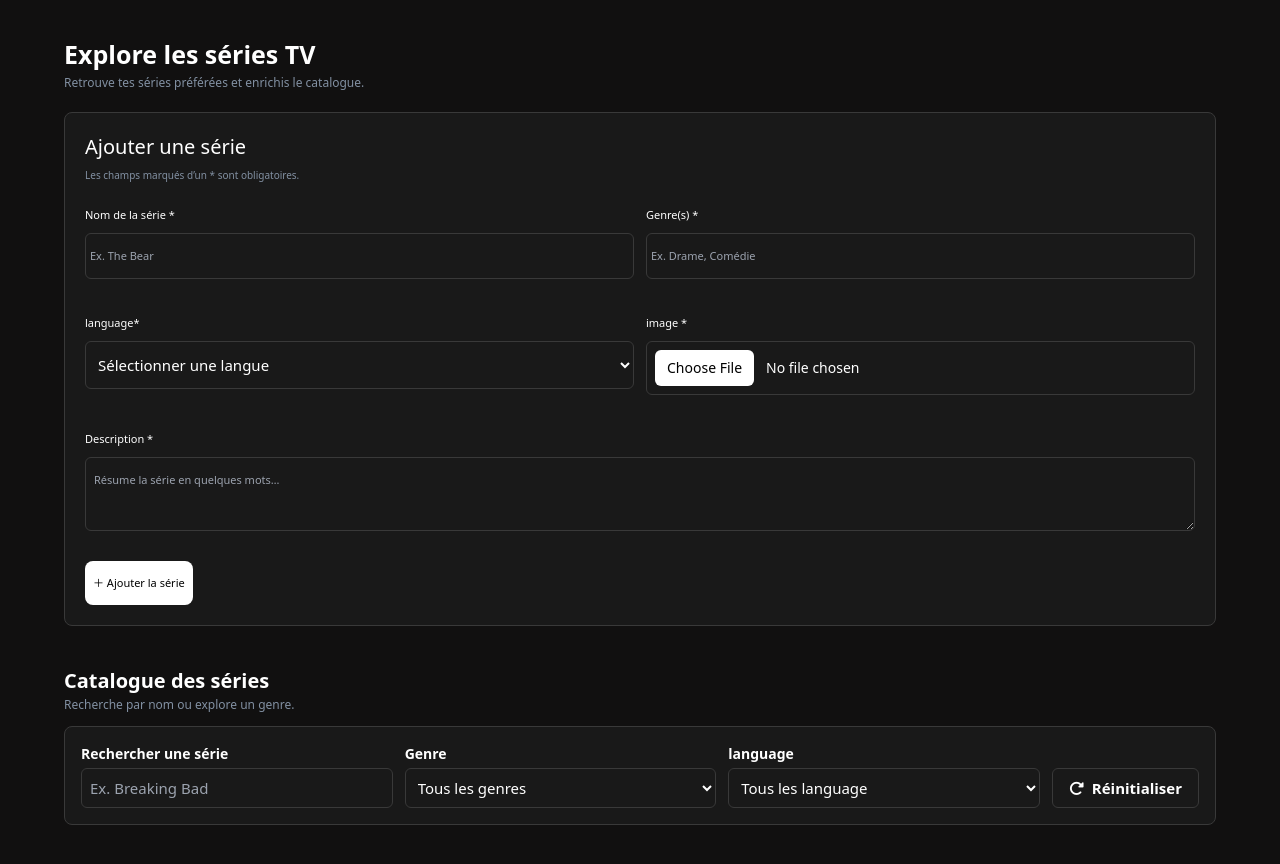
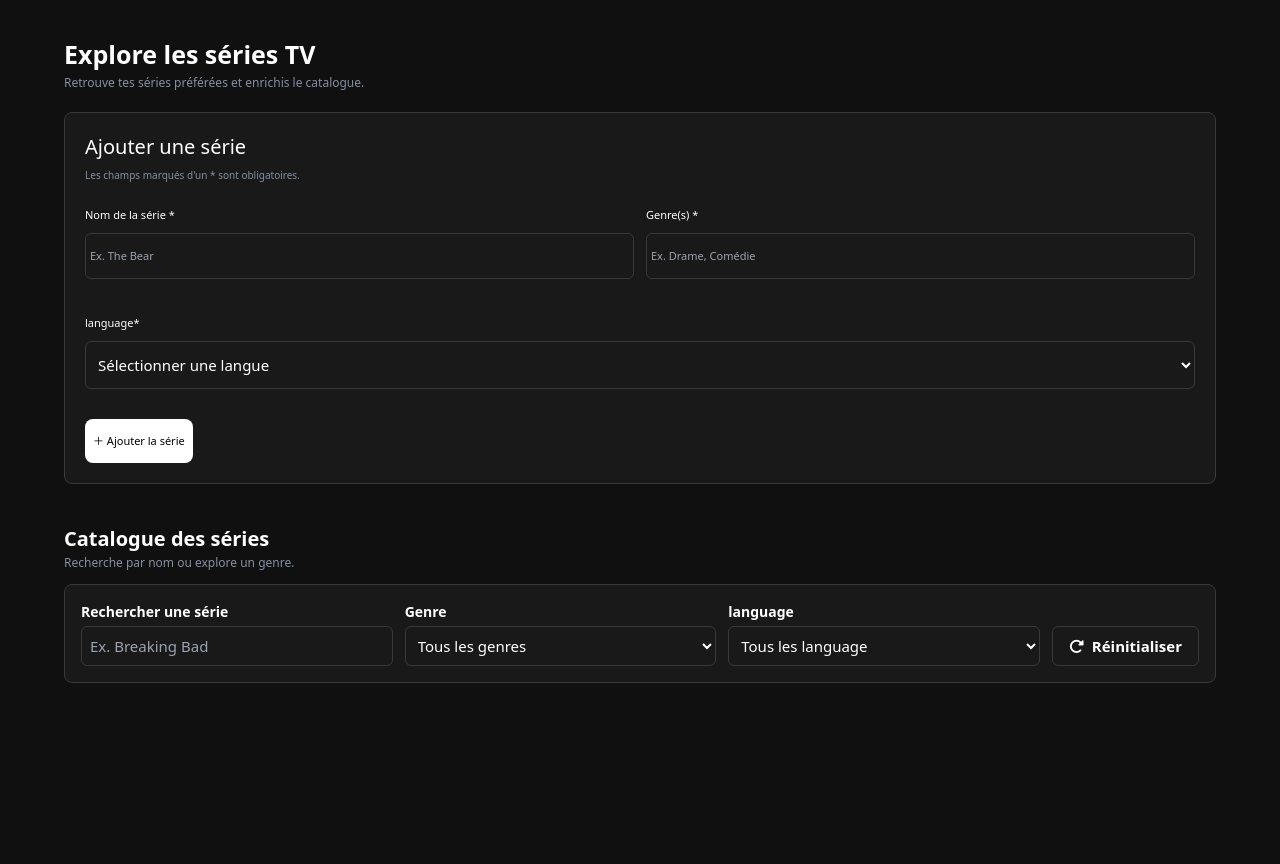
Before and after one commit to yassine-dzaouha/SerieScope, a plain HTML site: page index.html in a window 1280 px wide. Shown: the part 74-938 px from the top of the page. After the commit the page ends 812 px from the top, so only its background shows below. Drawn offline with nearby package versions, Linux system fonts and the light colour scheme; no server answers.

Commit message:
remove the inputs of picture and description

```diff
--- a/index.html
+++ b/index.html
@@ -31,10 +31,10 @@
                     <h1 class="text-[25px] font-bold">Explore les séries TV</h1>
                     <p class="text-[12px] text-[#8290A2]">Retrouve tes séries préférées et enrichis le catalogue.</p>
                 </div>
-<form class="bg-[#191919] p-5 border border-[#393939] rounded-lg leading-7" >
+                <form class="bg-[#191919] p-5 border border-[#393939] rounded-lg leading-7" >
                     <div class="mb-3" >
                         <h3 id="form_title" class="text-[20px] font-medium">Ajouter une série</h3>
-                        <p class="text-[#8290A2] text-[10px]">Les champs marqués d’un * sont obligatoires.</p>
+                        <p class="text-[#8290A2] text-[10px]">Les champs marqués d'un * sont obligatoires.</p>
                     </div>
                     <div class="text-[11px] gap-3 grid grid-cols-1 md:grid-cols-2 xl:grid-cols-4">
                         <div class="flex flex-col xl:col-span-2">
@@ -47,7 +47,7 @@
                             <input type="text"  id="seriesGenre" class="border border-[#393939] bg-[#191919] rounded-md px-1 py-2" placeholder="Ex. Drame, Comédie">
                             <p id="seriesGenreError" class="text-red-400 text-[12px] font-normal min-h-[18px]" role="alert"></p>
                         </div>
-                        <div class="flex flex-col xl:col-span-2">
+                        <div class="flex flex-col md:col-span-4 xl:col-span-4">
                             <label class="mb-1">language*</label>
                             <select id="seriesLanguage" class="border border-[#393939] bg-[#191919] rounded-md px-2 py-3 text-[15px] focus:outline-none focus:ring-2 focus:ring-white">
                                 <option value="">Sélectionner une langue</option>
@@ -62,7 +62,7 @@
                             </select>
                             <p id="seriesLanguageError" class="text-red-400 text-[12px] font-normal min-h-[18px]" role="alert"></p>
                         </div>
-                        <div class="flex flex-col xl:col-span-2">
+                        <!-- <div class="flex flex-col xl:col-span-2">
                             <label for="seriesImage" class="mb-1">image *</label>
                             <input type="file" id="seriesImage" name="seriesImage" accept="image/*"
                                 aria-describedby="seriesImageError"
@@ -77,7 +77,7 @@
                             </label>
                             <textarea class="border border-[#393939] bg-[#191919] rounded-md px-2 py-2 " id="description" name="description"  placeholder="Résume la série en quelques mots…"></textarea>
                             <p id="seriesDescriptionError" class="text-red-400 text-[12px] font-normal min-h-[18px]" role="alert"></p>
-                        </div>
+                        </div> -->
                     </div>
                     <div class=" flex justify-start">
                         <button id="submit" class= "bg-[white] text-[11px]  text-black p-2 mt-3 rounded-lg ">
```
